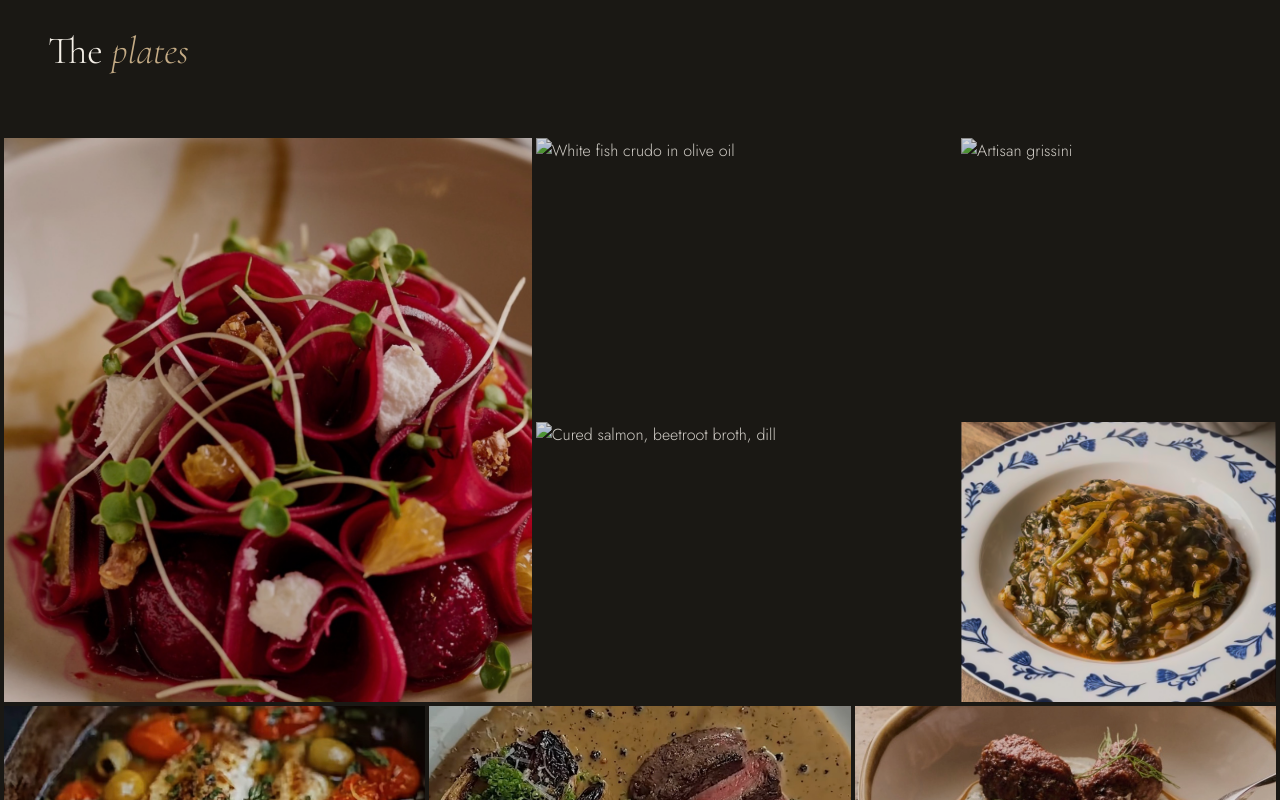
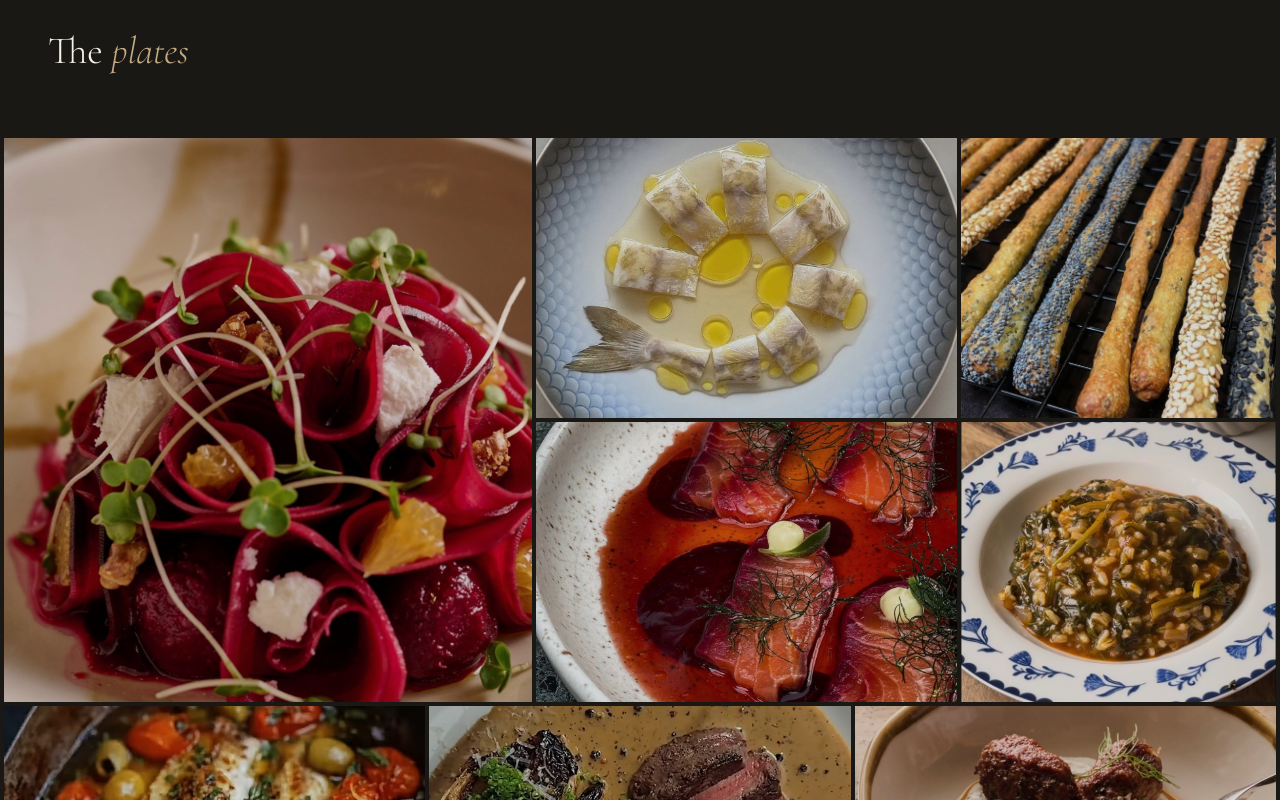
Before and after one commit to gleog75/leonardogarcia-finedining, a plain HTML site: page index.html in a window 1280 px wide. Shown: the part 1020-1820 px from the top of the page. Drawn offline with nearby package versions, Linux system fonts and the light colour scheme.

Commit message:
Update index.html

```diff
--- a/index.html
+++ b/index.html
@@ -534,7 +534,7 @@
 <!-- HERO -->
 <section class="hero" style="max-width:100%; padding:0;">
   <div class="hero-image-panel">
-    <img src="images/IMG_5127.jpg" alt="Cured salmon, beetroot, dill — Leonardo García">
+    <img src="images/IMG_5127.jpeg" alt="Cured salmon, beetroot, dill — Leonardo García">
   </div>
   <div class="hero-text-panel">
     <p class="hero-eyebrow">Executive Chef · Fine Dining</p>
@@ -581,15 +581,15 @@
       <div class="overlay"><p class="overlay-text">Beetroot carpaccio, fresh cheese, walnuts</p></div>
     </div>
     <div class="gallery-item span-4">
-      <img src="images/IMG_4936.jpg" alt="White fish crudo in olive oil" loading="lazy">
+      <img src="images/IMG_4936.jpeg" alt="White fish crudo in olive oil" loading="lazy">
       <div class="overlay"><p class="overlay-text">White fish crudo, aged olive oil</p></div>
     </div>
     <div class="gallery-item span-3">
-      <img src="images/IMG_4176.jpg" alt="Artisan grissini" loading="lazy">
+      <img src="images/IMG_4176.jpeg" alt="Artisan grissini" loading="lazy">
       <div class="overlay"><p class="overlay-text">House grissini, seed varieties</p></div>
     </div>
     <div class="gallery-item span-4">
-      <img src="images/IMG_5127.jpg" alt="Cured salmon, beetroot broth, dill" loading="lazy">
+      <img src="images/IMG_5127.jpeg" alt="Cured salmon, beetroot broth, dill" loading="lazy">
       <div class="overlay"><p class="overlay-text">Cured salmon, beetroot, dill</p></div>
     </div>
     <div class="gallery-item span-3">
```
